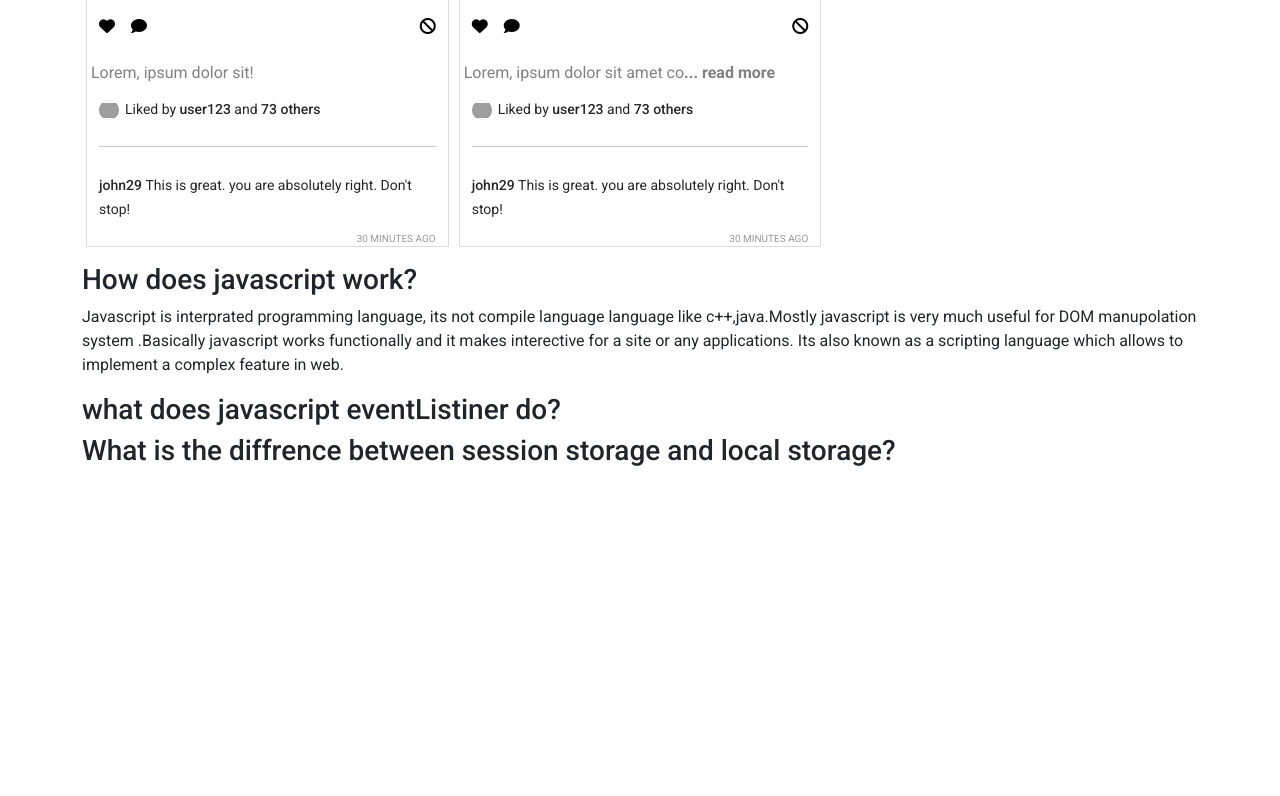
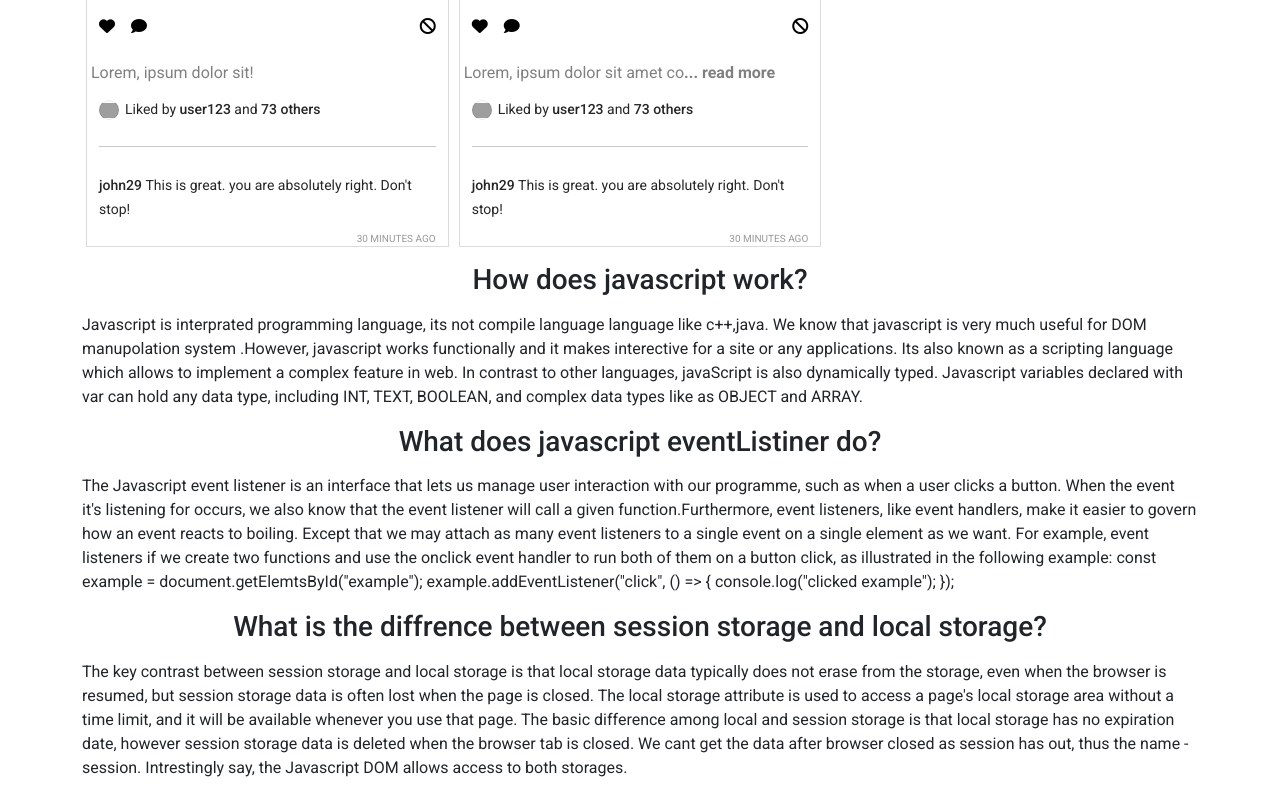
Before and after one commit to Aradi-Offcial/Insta-Sohor, a plain HTML site: page index.html in a window 1280 px wide. Shown: the part 1269-2065 px from the top of the page. Before the commit the page ends 1753 px from the top, so only its background shows below. Drawn offline with nearby package versions, Linux system fonts and the light colour scheme; grey boxes are pictures that could not be loaded.

Commit message:
code updated

```diff
--- a/index.html
+++ b/index.html
@@ -92,23 +92,56 @@
 		<!-- Question answer part added here  -->
 		<section class="container mb-3">
 			<div>
-				<h3>How does javascript work?</h3>
-				<p class="text-container">
+				<h3 class="text text-center mb-3">How does javascript work?</h3>
+				<p>
 					Javascript is interprated programming language, its not compile
-					language language like c++,java.Mostly javascript is very much useful
-					for DOM manupolation system .Basically javascript works functionally
-					and it makes interective for a site or any applications. Its also
-					known as a scripting language which allows to implement a complex
-					feature in web.
+					language language like c++,java. We know that javascript is very much
+					useful for DOM manupolation system .However, javascript works
+					functionally and it makes interective for a site or any applications.
+					Its also known as a scripting language which allows to implement a
+					complex feature in web. In contrast to other languages, javaScript is
+					also dynamically typed. Javascript variables declared with var can
+					hold any data type, including INT, TEXT, BOOLEAN, and complex data
+					types like as OBJECT and ARRAY.
 				</p>
 			</div>
 			<div>
-				<h3>what does javascript eventListiner do?</h3>
+				<h3 class="text text-center mb-3">
+					What does javascript eventListiner do?
+				</h3>
+
+				<p>
+					The Javascript event listener is an interface that lets us manage user
+					interaction with our programme, such as when a user clicks a button.
+					When the event it's listening for occurs, we also know that the event
+					listener will call a given function.Furthermore, event listeners, like
+					event handlers, make it easier to govern how an event reacts to
+					boiling. Except that we may attach as many event listeners to a single
+					event on a single element as we want. For example, event listeners if
+					we create two functions and use the onclick event handler to run both
+					of them on a button click, as illustrated in the following example:
+					const example = document.getElemtsById("example");
+					example.addEventListener("click", () => { console.log("clicked
+					example"); });
+				</p>
 			</div>
 			<div>
-				<h3>
+				<h3 class="text text-center mb-3">
 					What is the diffrence between session storage and local storage?
 				</h3>
+				<p>
+					The key contrast between session storage and local storage is that
+					local storage data typically does not erase from the storage, even
+					when the browser is resumed, but session storage data is often lost
+					when the page is closed. The local storage attribute is used to access
+					a page's local storage area without a time limit, and it will be
+					available whenever you use that page. The basic difference among local
+					and session storage is that local storage has no expiration date,
+					however session storage data is deleted when the browser tab is
+					closed. We cant get the data after browser closed as session has out,
+					thus the name -session. Intrestingly say, the Javascript DOM allows
+					access to both storages.
+				</p>
 			</div>
 		</section>
 		<footer></footer>
```
